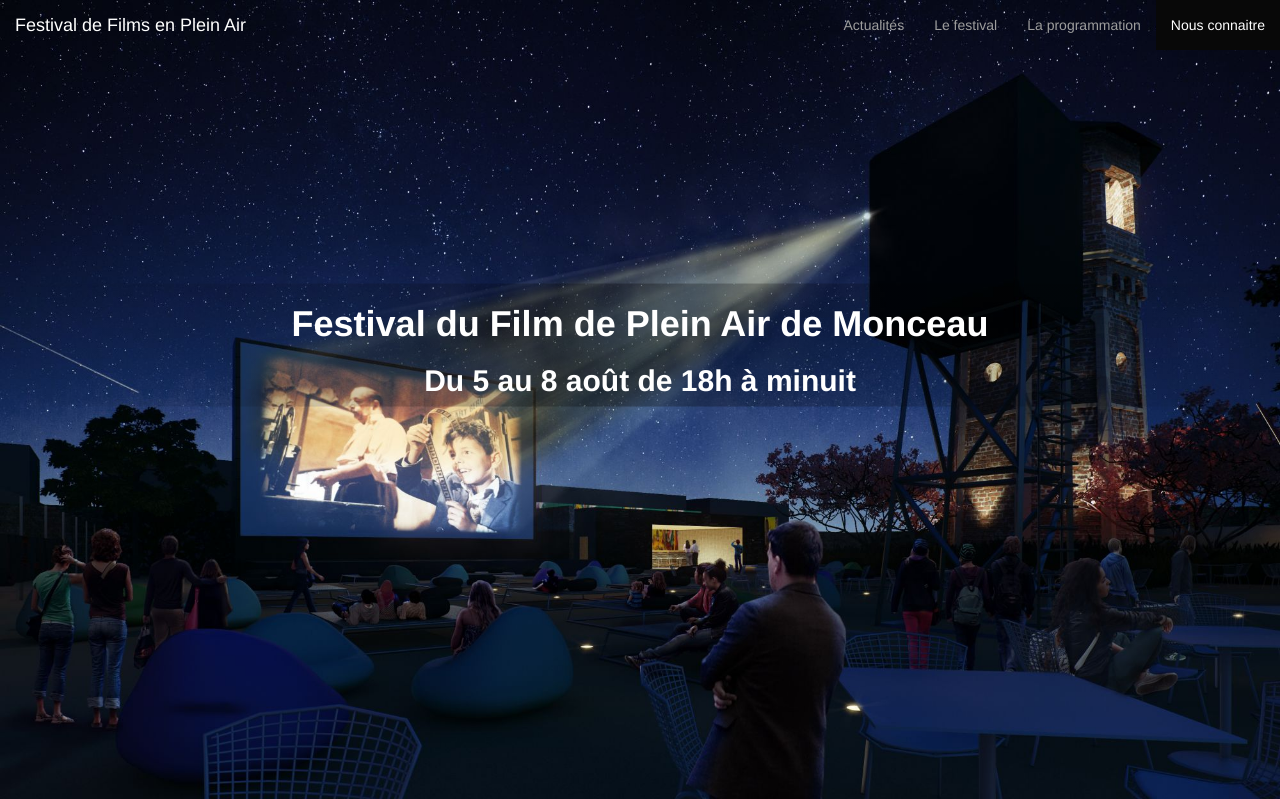
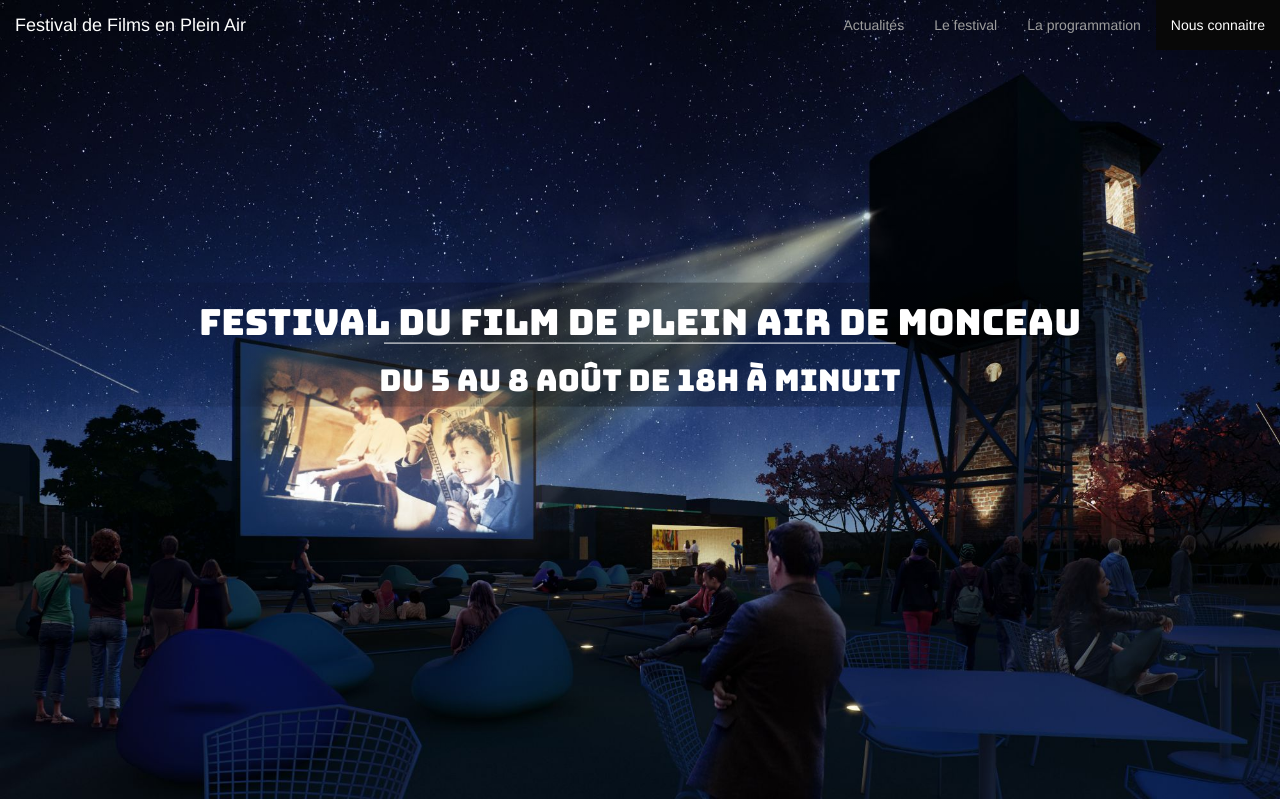
Before and after one commit to Giildo/p3, a PHP site: page / in a window 1280 px wide. Shown: the top 799 px of the page. Run offline with PHP 8.4, Linux system fonts and the light colour scheme; some libraries are stand-ins or nearby versions.

Commit message:
Modification de la police du h1 + h2

```diff
--- a/index.php
+++ b/index.php
@@ -3,6 +3,7 @@
 <head>
 	<title>Festival de Films en Plein Air</title>
 	<meta charset="utf-8" />
+	<link href="https://fonts.googleapis.com/css?family=Bungee" rel="stylesheet">
 	<link href="https://maxcdn.bootstrapcdn.com/bootstrap/3.3.7/css/bootstrap.min.css" rel="stylesheet" integrity="sha384-BVYiiSIFeK1dGmJRAkycuHAHRg32OmUcww7on3RYdg4Va+PmSTsz/K68vbdEjh4u" crossorigin="anonymous">
 	<link rel="stylesheet" type="text/css" href="style.css" />
 </head>
--- a/style.css
+++ b/style.css
@@ -34,5 +34,13 @@ header div {
 }
 
 header h1, header h2 {
-   font-weight: bold;
+   font-family: 'Bungee', cursive;
 }
+
+header h1:after {
+   content: '';
+   display: block;
+   height: 1px; width: 40%;
+   margin: auto;
+   background-color: white;
+}
```
